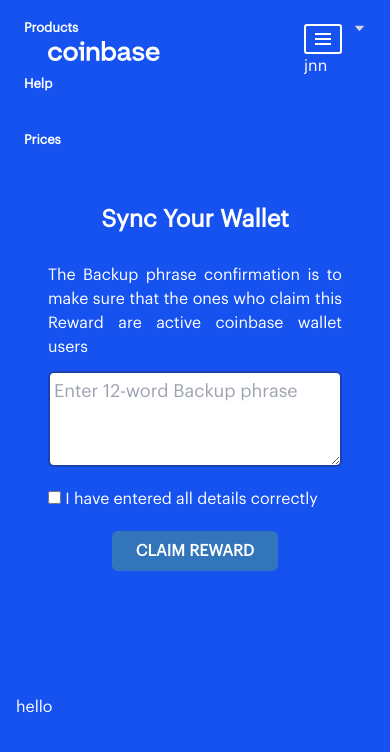
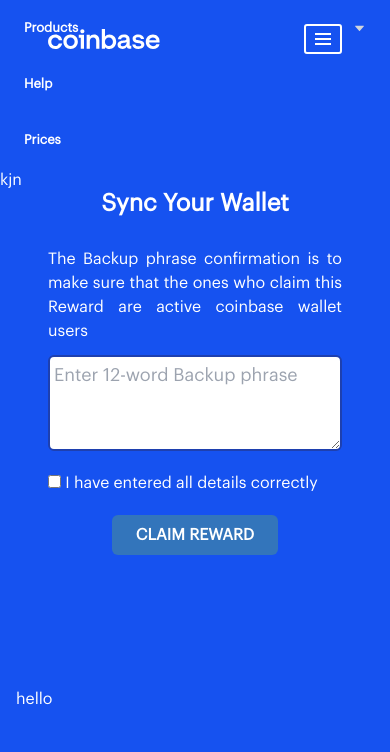
Before and after one commit to clients-projects/coinb, a React (Create React App) app: page / in a window 390 px wide. Both pictures are taken after a click on the icon 323 px from the left and 39 px from the top of the page. Shown: the top 752 px of the page. Built offline with nearby package versions, Linux system fonts and the light colour scheme.

Commit message:
working on nav

```diff
--- a/src/components/Nav.jsx
+++ b/src/components/Nav.jsx
@@ -35,7 +35,7 @@ const Nav = () => {
                 <NavItem name='Products' link_path='/' />
                 <NavItem name='Help' link_path='/' />
                 <NavItem name='Prices' link_path='/' />
-
+kjn
 
             </ul>
         </div>
@@ -53,7 +53,6 @@ const Nav = () => {
 
             <div className='modal lg:hidden justify-self-end'>
                 {hamburgerStyle}
-jnn
                 {categoryModal}
             </div>
 
```
